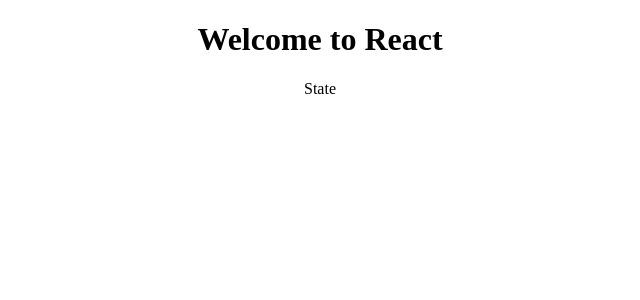
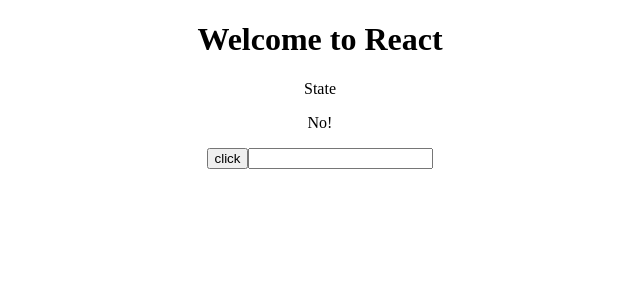
Before and after one commit to pesto-students/exercise-day-14, a React (Create React App) app in the folder Exercises/01-TestBasics/: page / in a window 1280 px wide. Shown: the top 300 px of the page, without its empty margins (320-960 px from the left). Built offline with nearby package versions, Linux system fonts and the light colour scheme; the HTML template or start-up script is replaced by a standard one.

Commit message:
[WIP]-Segment1

```diff
--- a/Exercises/01-TestBasics/src/App.js
+++ b/Exercises/01-TestBasics/src/App.js
@@ -8,12 +8,26 @@
     on: false,
     input: '',
     mainColor: 'blue',
+    pText: 'No!',
+  }
+  handleButtonClick = () => {
+    // e.preventDefault();
+    this.setState({ pText: 'Yes!' });
+  }
+  handleInputChange = (e) => {
+    // e.preventDefault();
+    const text = e.target.value;
+    this.setState({ input: text });
   }
   render() {
     return (
       <div className="App">
         <h1>Welcome to React</h1>
+        <h2>{this.state.input}</h2>
         <div className={this.state.mainColor}>State</div>
+        <p className="button-state">{this.state.pText}</p>
+        <button onClick={this.handleButtonClick}>click</button>
+        <input type="text" onChange={this.handleInputChange} />
       </div>
     );
   }
```
Also changed, not shown: 1 other file (tests, documents, lock files or other folders).
